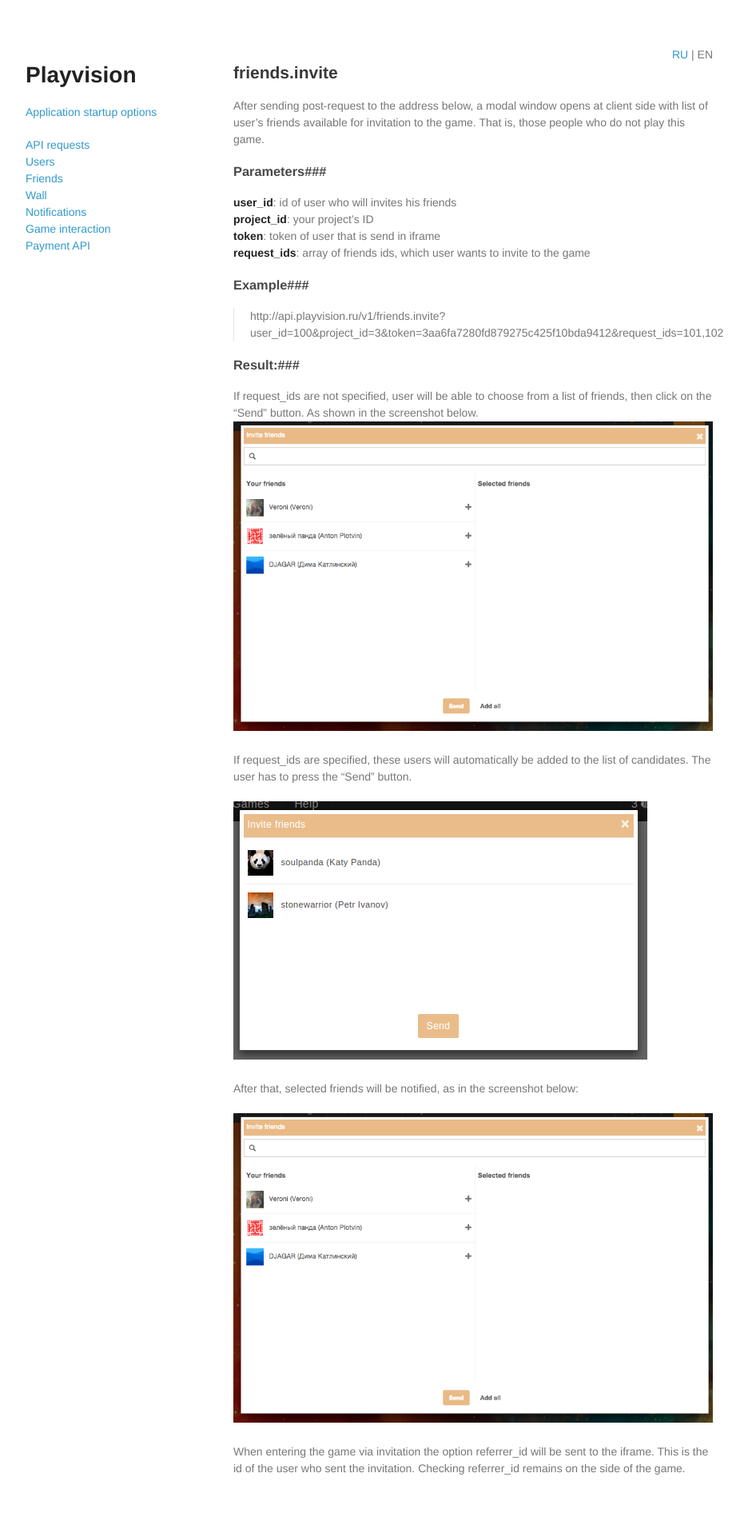
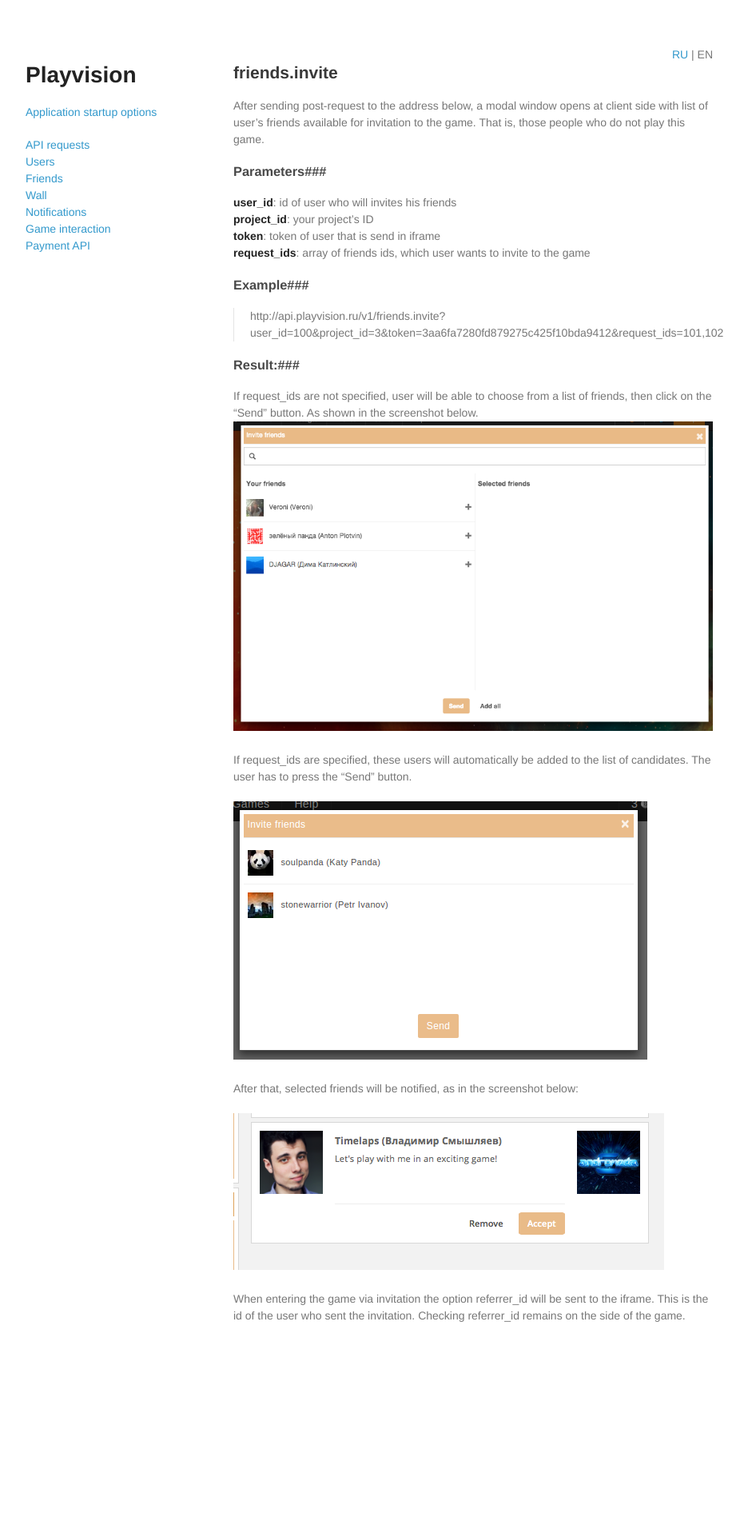
Before and after one commit to playvision/playvision.github.io, a Jekyll site: the page built from en/friends/friends.invite.md, in a window 1280 px wide. Shown: the whole page at 80% size, without its empty margins (178-1114 px from the left). Built offline with Jekyll 4.4.1, drawn with Linux system fonts in a browser that asks for light colours; after the commit the page ends 1726 px from its top, so only the background shows below that.

Commit message:
Change wrong image url.

```diff
--- a/en/friends/friends.invite.md
+++ b/en/friends/friends.invite.md
@@ -24,6 +24,6 @@
 
 After that, selected friends will be notified, as in the screenshot below:
 
-![notify](/images/friends/invite.png "notify")
+![notify](/images/friends/notification.png "notify")
 
 When entering the game via invitation the option referrer_id will be sent to the iframe. This is the id of the user who sent the invitation. Checking referrer_id remains on the side of the game.
```
